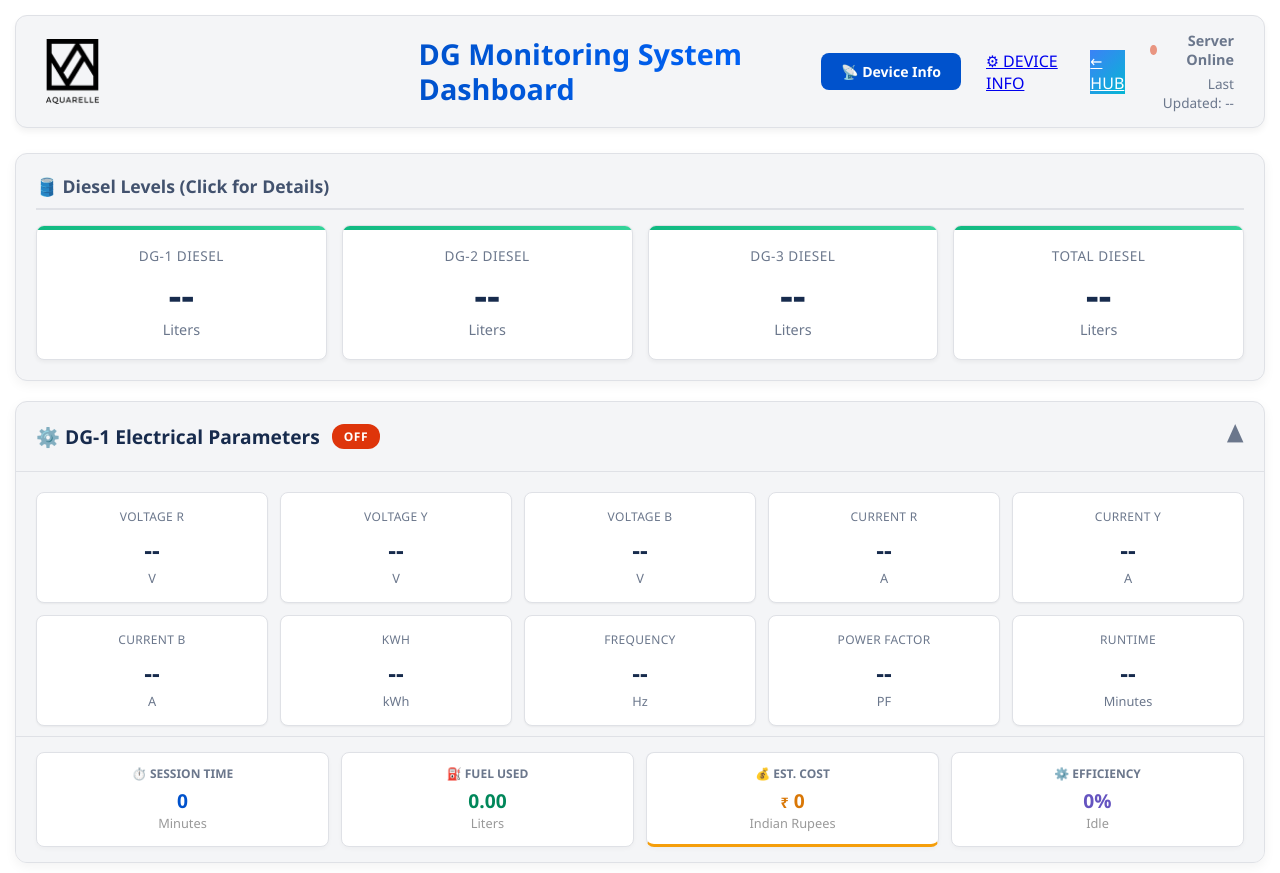
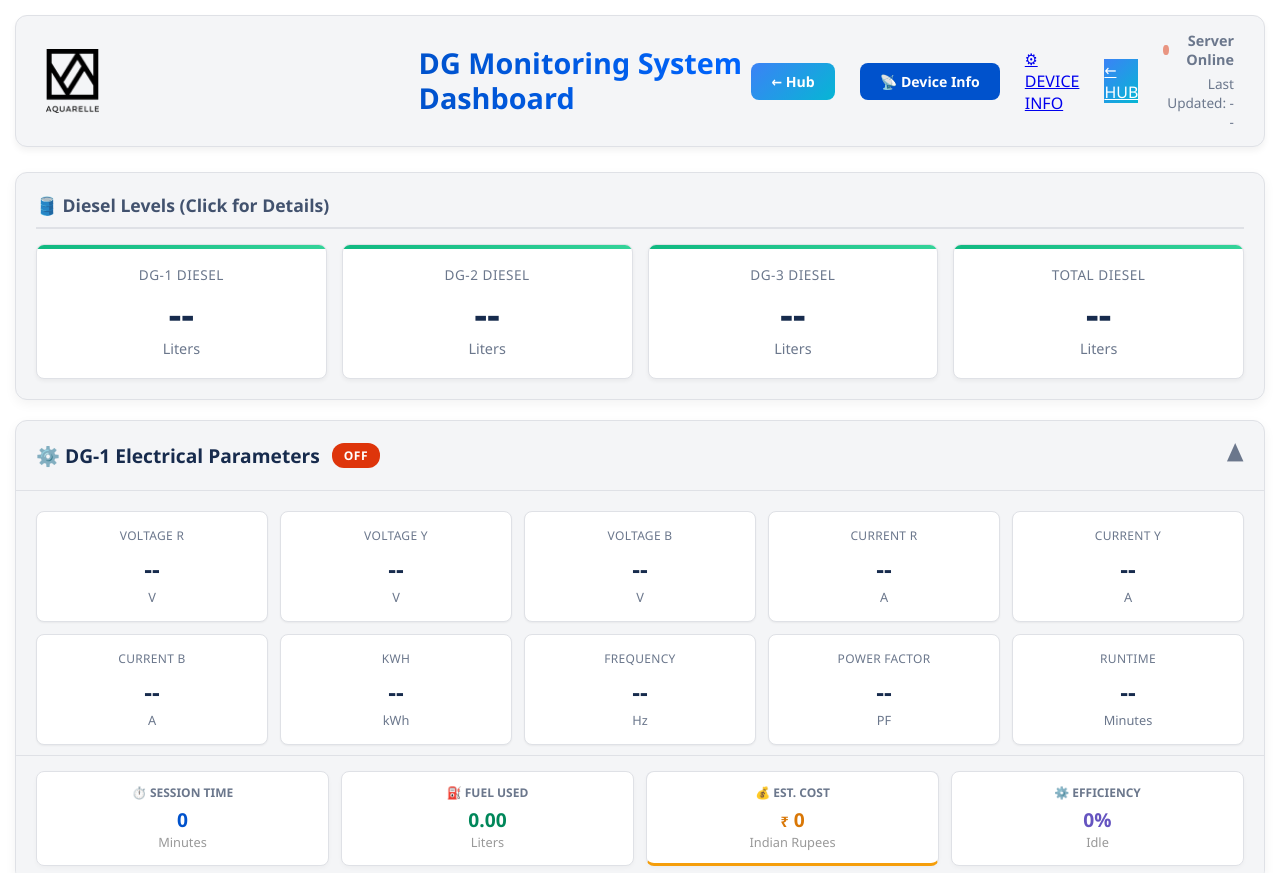
Before and after one commit to Naveenkumar230/diesel_dashboard, a website: page public/index.html in a window 1280 px wide. Shown: the top 873 px of the page. Drawn offline with Linux system fonts and the light colour scheme; no server answers.

Commit message:
Add back to Hub button in header

```diff
--- a/public/index.html
+++ b/public/index.html
@@ -346,7 +346,29 @@
 
   <div style="display: flex; align-items: center; gap: 25px;">
 
-    <a href="/deviceinfo.html"
+    <a href="https://rh-meter-production.onrender.com/"
+   style="
+     display: inline-flex;
+     align-items: center;
+     gap: 7px;
+     padding: 9px 20px;
+     background: linear-gradient(135deg, #3b82f6, #06b6d4);
+     color: white;
+     border-radius: 8px;
+     font-weight: 600;
+     font-size: 0.88rem;
+     text-decoration: none;
+     white-space: nowrap;
+     transition: opacity 0.2s;
+   "
+   target="_blank"
+   onmouseover="this.style.opacity='0.85'"
+   onmouseout="this.style.opacity='1'"
+>
+  ← Hub
+</a>
+
+<a href="/deviceinfo.html"
    style="
      display: inline-flex;
      align-items: center;
```
